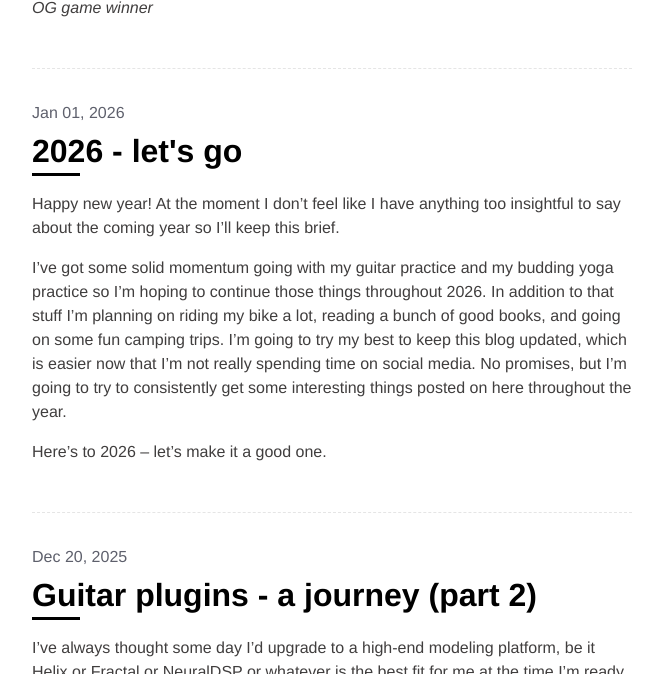
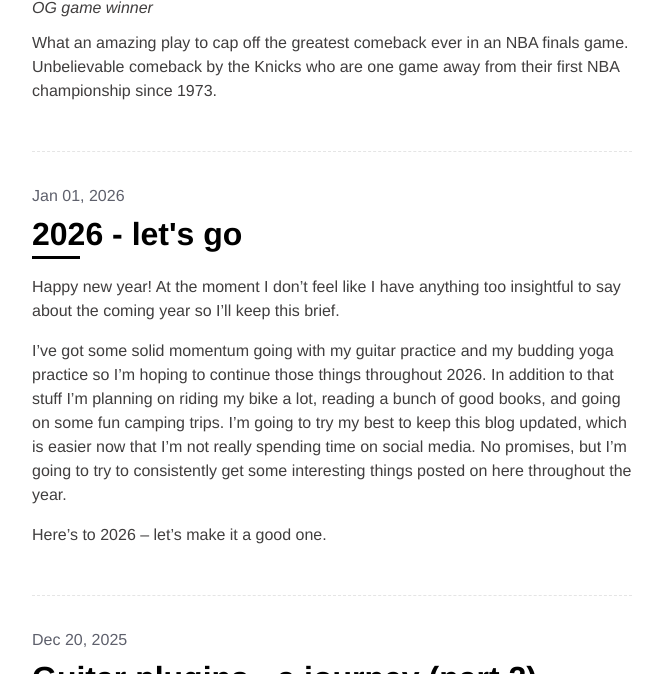
Before and after one commit to mps75/exit_industries, a Jekyll site: the page built from index.html, in a window 1280 px wide and 900 px high, scrolled down 314 px, cut to the strip 226-900 px from the top of the window. Shown: the whole strip, without its empty margins (308-970 px from the left). Built offline with Jekyll 4.4.1, drawn with Linux system fonts in a browser that asks for light colours; the list of posts is cut into pages by our own code.

Commit message:
Update 2026-06-11-og.md

```diff
--- a/_posts/2026/2026-06-11-og.md
+++ b/_posts/2026/2026-06-11-og.md
@@ -7,3 +7,5 @@ hidden: false
 ---
 
 {% include youtube.html id='ScINOS4gHXA' caption="OG game winner" %}
+
+What an amazing play to cap off the greatest comeback ever in an NBA finals game.  Unbelievable comeback by the Knicks who are one game away from their first NBA championship since 1973.
```
